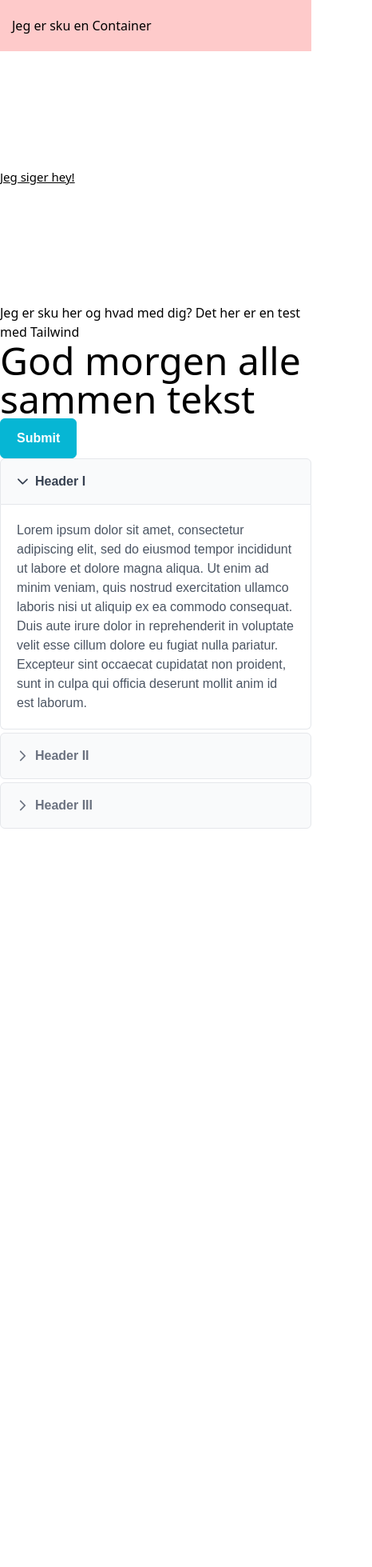
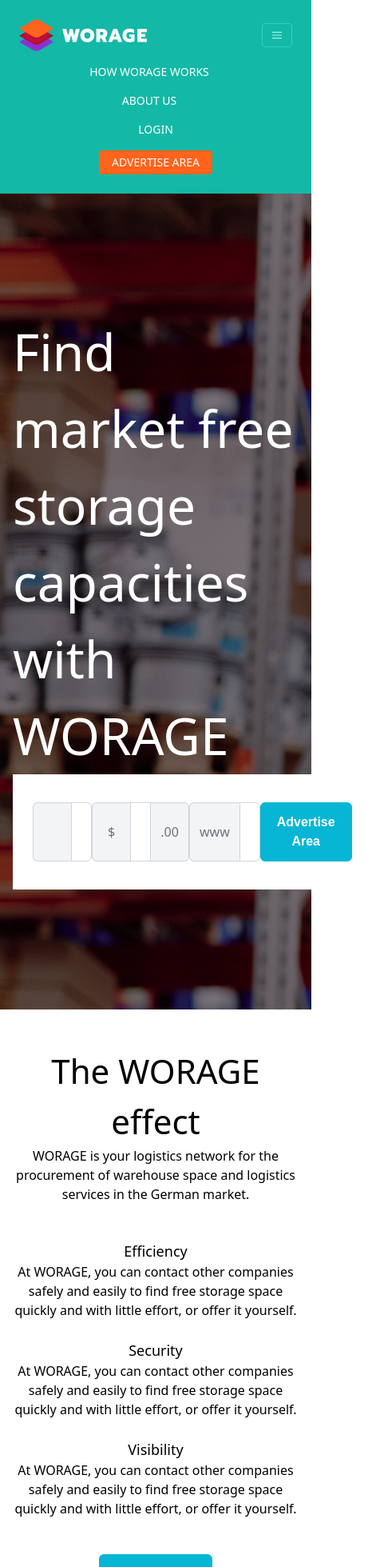
Before and after one commit to larsandrelarsen/PrimeReactTest, a React (Create React App) app: page / in a window 390 px wide. Shown: the top 1959 px of the page at 80% size, 466 px wide, since content can reach past the window. Before the commit the page ends 1040 px from the top, so only its background shows below. Built offline with nearby package versions, Linux system fonts and the light colour scheme; a web font is replaced by a local one.

Commit message:
Landingpage

```diff
--- a/src/App.tsx
+++ b/src/App.tsx
@@ -3,6 +3,9 @@
 import { Button } from 'primereact/button';
 import { Accordion, AccordionTab } from 'primereact/accordion';
 import { Ripple } from 'primereact/ripple';
+import TopNav from './component/nav/TopNav';
+import Hero from './component/hero/Hero';
+import EffectBlock from './component/block/landingpage/effect/EffectBlock';
 
 function App() {
   const value = {
@@ -12,17 +15,9 @@
   return (
     <div className="App">
       <PrimeReactProvider value={value}>
-        <div className="px-[15px] bg-red-200 container m-auto py-5">
-          Jeg er sku en Container
-        </div>
-        <h1 className="text-[15px] my-[150px] underline font">
-          Jeg siger hey!
-        </h1>
-        <p>Jeg er sku her og hvad med dig? Det her er en test med Tailwind</p>
-        <h1>God morgen alle sammen tekst</h1>
-        <Button className="p-ripple" label="Submit">
-          <Ripple/>
-        </Button>
+        <TopNav />
+        <Hero />
+        <EffectBlock />
         <Accordion activeIndex={0}>
           <AccordionTab header="Header I">
             <p className="m-0">
--- a/src/Index.css
+++ b/src/Index.css
@@ -1,12 +1,12 @@
 @layer base {
   h1 {
-    @apply text-5xl;
+    @apply text-[64px];
   }
   h2 {
     @apply text-4xl;
   }
   h3 {
-    @apply text-3xl;
+    @apply text-[42px];
   }
   h4 {
     @apply text-2xl;
--- /dev/null
+++ b/src/component/block/landingpage/effect/EffectBlock.tsx
@@ -0,0 +1,33 @@
+import React from 'react';
+import { Button } from 'primereact/button';
+import { Ripple } from 'primereact/ripple';
+
+function EffectBlock() {
+  return (
+    <div className="container mx-auto text-center mt-[45px]">
+      <h3>The WORAGE effect</h3>
+      <p>WORAGE is your logistics network for the procurement of warehouse space and logistics services in the German market.</p>
+      <div className="grid grid-cols-1 gap-6 lg:grid-cols-3 mt-[45px]">
+        <div>
+          <h5 className="text-[18px]">Efficiency</h5>
+          <p>At WORAGE, you can contact other companies safely and easily to find free storage space quickly and with little effort, or offer it yourself.</p>
+        </div>
+        <div>
+          <h5 className="text-[18px]">Security</h5>
+          <p>At WORAGE, you can contact other companies safely and easily to find free storage space quickly and with little effort, or offer it yourself.</p>
+        </div>
+        <div>
+          <h5 className="text-[18px]">Visibility</h5>
+          <p>At WORAGE, you can contact other companies safely and easily to find free storage space quickly and with little effort, or offer it yourself.</p>
+        </div>
+      </div>
+      <div className="mt-[45px]">
+        <Button label="Register now">
+          <Ripple />
+        </Button>
+      </div>
+    </div>
+  );
+}
+
+export default EffectBlock;
--- /dev/null
+++ b/src/component/hero/Hero.tsx
@@ -0,0 +1,15 @@
+import React from 'react';
+import SearchBarArea from '../search/SearchBarArea';
+
+function Hero() {
+  return (
+    <div className="bg-hero-pattern">
+      <div className="container mx-auto py-[150px]">
+        <h1 className="text-white">Find market free storage capacities with WORAGE</h1>
+        <SearchBarArea/>
+      </div>
+    </div>
+  );
+}
+
+export default Hero;
--- /dev/null
+++ b/src/component/nav/TopNav.tsx
@@ -0,0 +1,37 @@
+import React from 'react';
+
+function TopNav() {
+  return (
+    <nav className="flex container mx-auto items-center justify-between flex-wrap bg-teal-500 p-6">
+      <div className="flex items-center flex-shrink-0 text-white mr-6">
+        <img alt="logo" src="/app/brand.png"/>
+      </div>
+      <div className="block lg:hidden">
+        <button className="flex items-center px-3 py-2 border rounded text-teal-200 border-teal-400 hover:text-white hover:border-white">
+          <svg className="fill-current h-3 w-3" viewBox="0 0 20 20" xmlns="http://www.w3.org/2000/svg"><title>Menu</title>
+            <path d="M0 3h20v2H0V3zm0 6h20v2H0V9zm0 6h20v2H0v-2z"/>
+          </svg>
+        </button>
+      </div>
+      <div className="w-full block flex-grow lg:flex lg:items-center lg:w-auto text-center">
+        <div className="text-sm lg:flex-grow">
+          <a href="#responsive-header" className="uppercase text-white block mt-4 lg:inline-block lg:mt-0 text-teal-200 hover:text-white mr-4">
+            How Worage Works
+          </a>
+          <a href="#responsive-header" className="uppercase text-white block mt-4 lg:inline-block lg:mt-0 text-teal-200 hover:text-white mr-4">
+            About us
+          </a>
+          <a href="#responsive-header" className="uppercase text-white block mt-4 lg:inline-block lg:mt-0 text-teal-200 hover:text-white">
+            Login
+          </a>
+        </div>
+        <div>
+          <a href="#"
+             className="bg-orange-900 uppercase inline-block text-sm px-4 py-2 leading-none rounded text-white hover:border-transparent hover:text-teal-500 hover:bg-white mt-4 lg:mt-0">Advertise Area</a>
+        </div>
+      </div>
+    </nav>
+  );
+}
+
+export default TopNav;
--- /dev/null
+++ b/src/component/search/SearchBarArea.tsx
@@ -0,0 +1,37 @@
+import React from 'react';
+import { InputText } from 'primereact/inputtext';
+import { InputNumber } from 'primereact/inputnumber';
+import { Button } from 'primereact/button';
+import { Ripple } from 'primereact/ripple';
+
+function SearchBarArea() {
+  return (
+    <div className="bg-white inline-flex py-[35px] px-[25px]">
+      <div className="p-inputgroup flex-1">
+    <span className="p-inputgroup-addon">
+        <i className="pi pi-user"></i>
+    </span>
+        <InputText placeholder="Username"/>
+      </div>
+
+      <div className="p-inputgroup flex-1">
+        <span className="p-inputgroup-addon">$</span>
+        <InputNumber placeholder="Price"/>
+        <span className="p-inputgroup-addon">.00</span>
+      </div>
+
+      <div className="p-inputgroup flex-1">
+        <span className="p-inputgroup-addon">www</span>
+        <InputText placeholder="Website"/>
+      </div>
+
+      <div className="flex">
+        <Button label="Advertise Area">
+          <Ripple />
+        </Button>
+      </div>
+    </div>
+  );
+}
+
+export default SearchBarArea;
--- a/tailwind.config.js
+++ b/tailwind.config.js
@@ -11,6 +11,16 @@
       '2xl': '1320px',
     },
     extend: {
+      colors: {
+        orange: {
+          '900': '#FF631C',
+        },
+        darkblue: '#070720',
+        navActive: '#99f6e4',
+      },
+      backgroundImage: theme => ({
+        'hero-pattern': 'url("/hero.jpg")',
+      }),
       container: {
         padding: {
           DEFAULT: '1rem',
```
Also changed, not shown: hero.jpg (added), public/app/brand.png (added).
